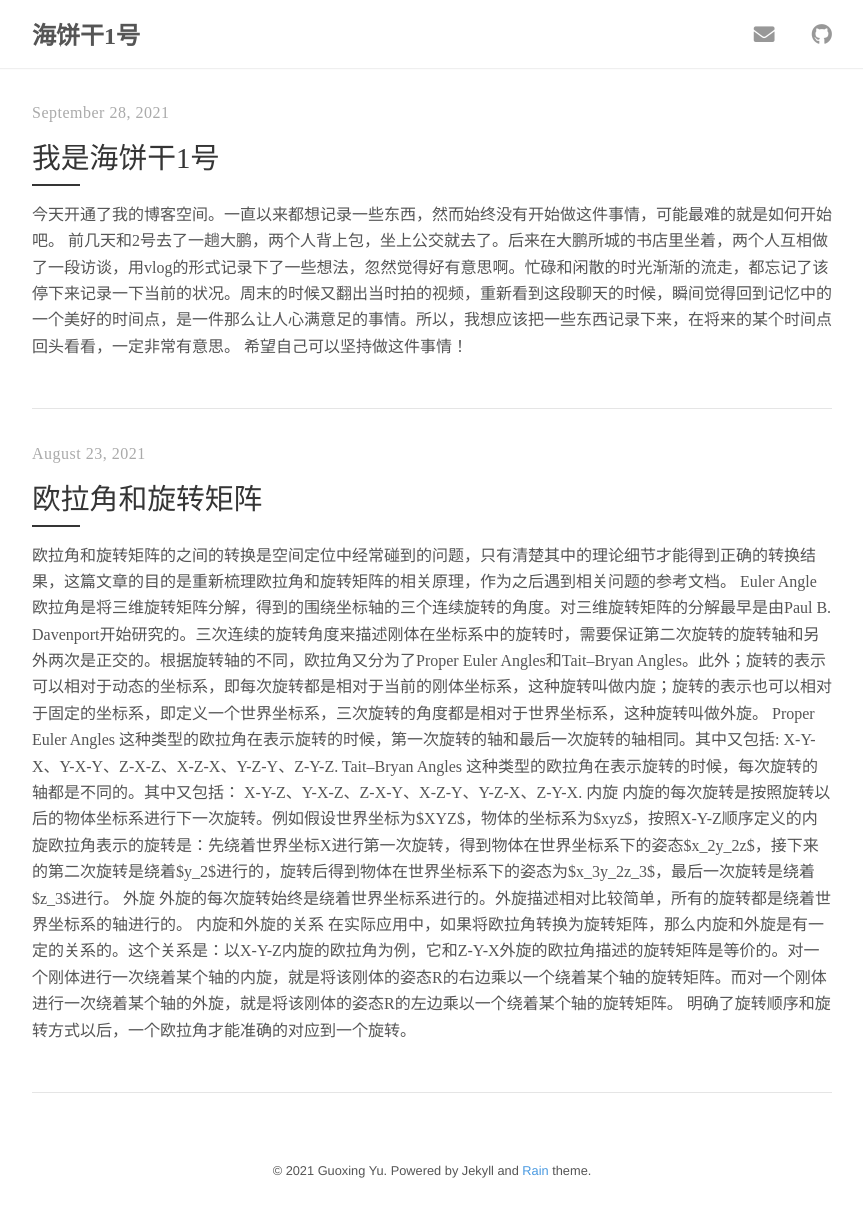
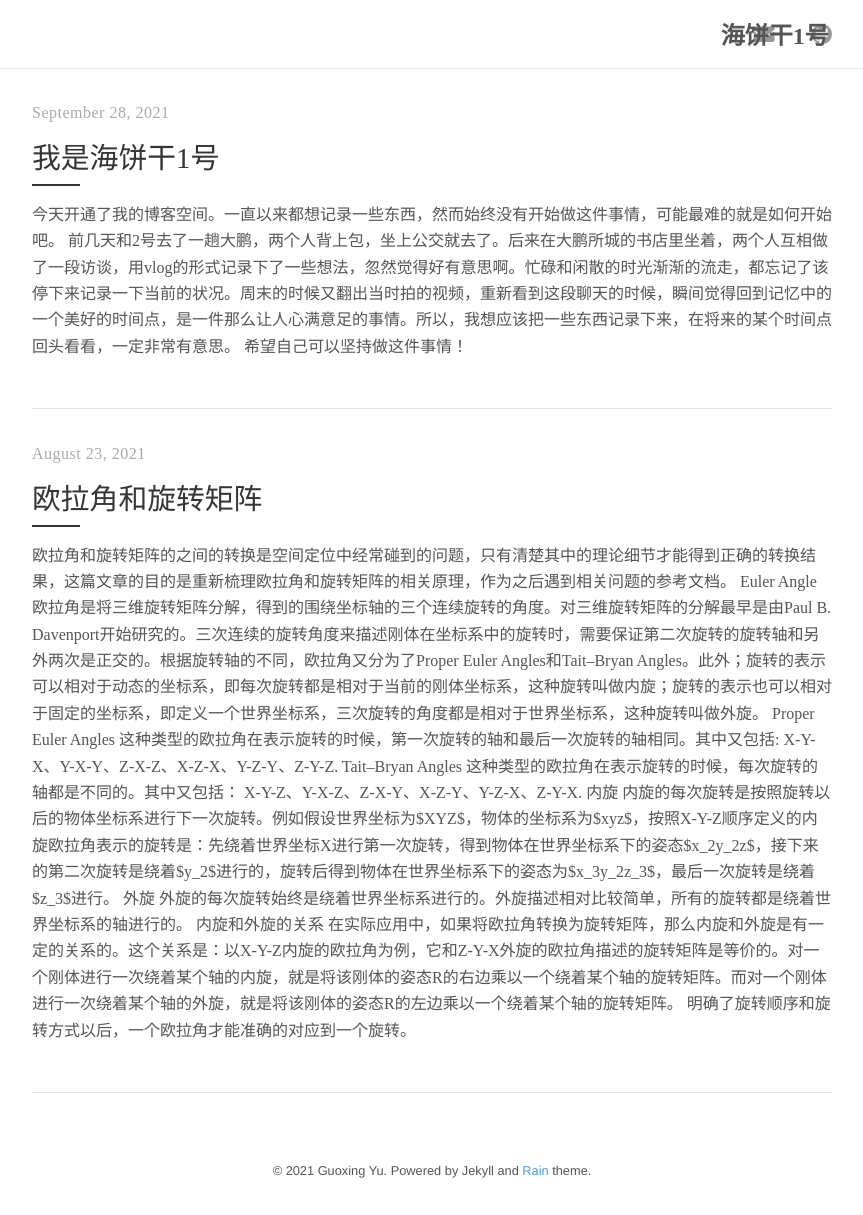
Before and after one commit to gxyu-star/myblog, a Jekyll site: the page built from index.html, in a window 1280 px wide. Shown: the whole page, without its empty margins (208-1071 px from the left). Built offline with Jekyll 4.4.1, drawn with Linux system fonts in a browser that asks for light colours; nearby versions of some CDN libraries; the list of posts is cut into pages by our own code.

Commit message:
test layout media

```diff
--- a/_sass/rain/_layout.scss
+++ b/_sass/rain/_layout.scss
@@ -70,14 +70,14 @@ footer,
 
   a {
     color: $default-color;
-    font-family: $sans-serif;
+    font-family: $chinese-font;
   }
 }
 
 @media (min-width: 600px) {
   .nav {
     &-container {
-      text-align: left;
+      text-align: right;
     }
 
     ul {
```
